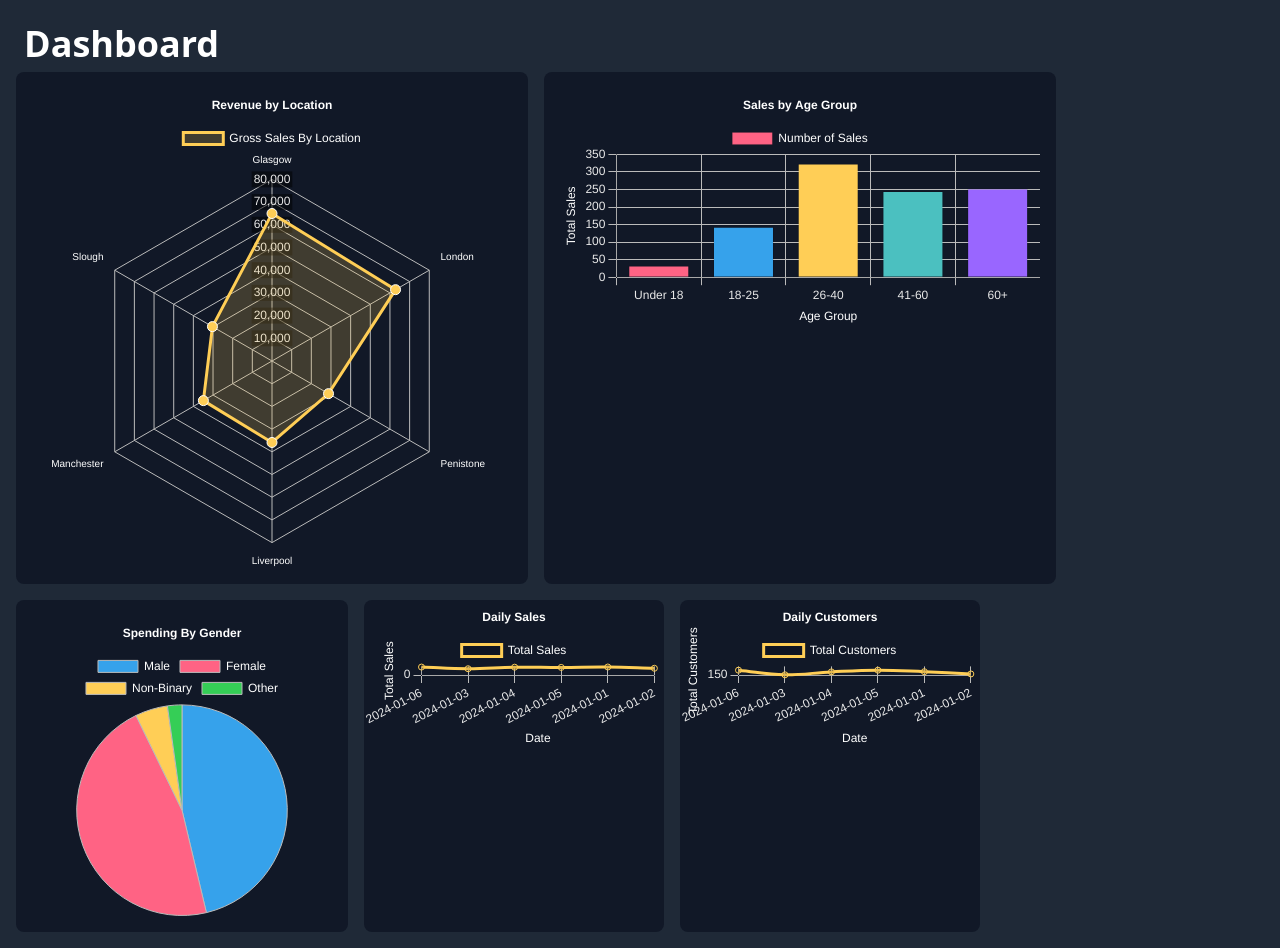
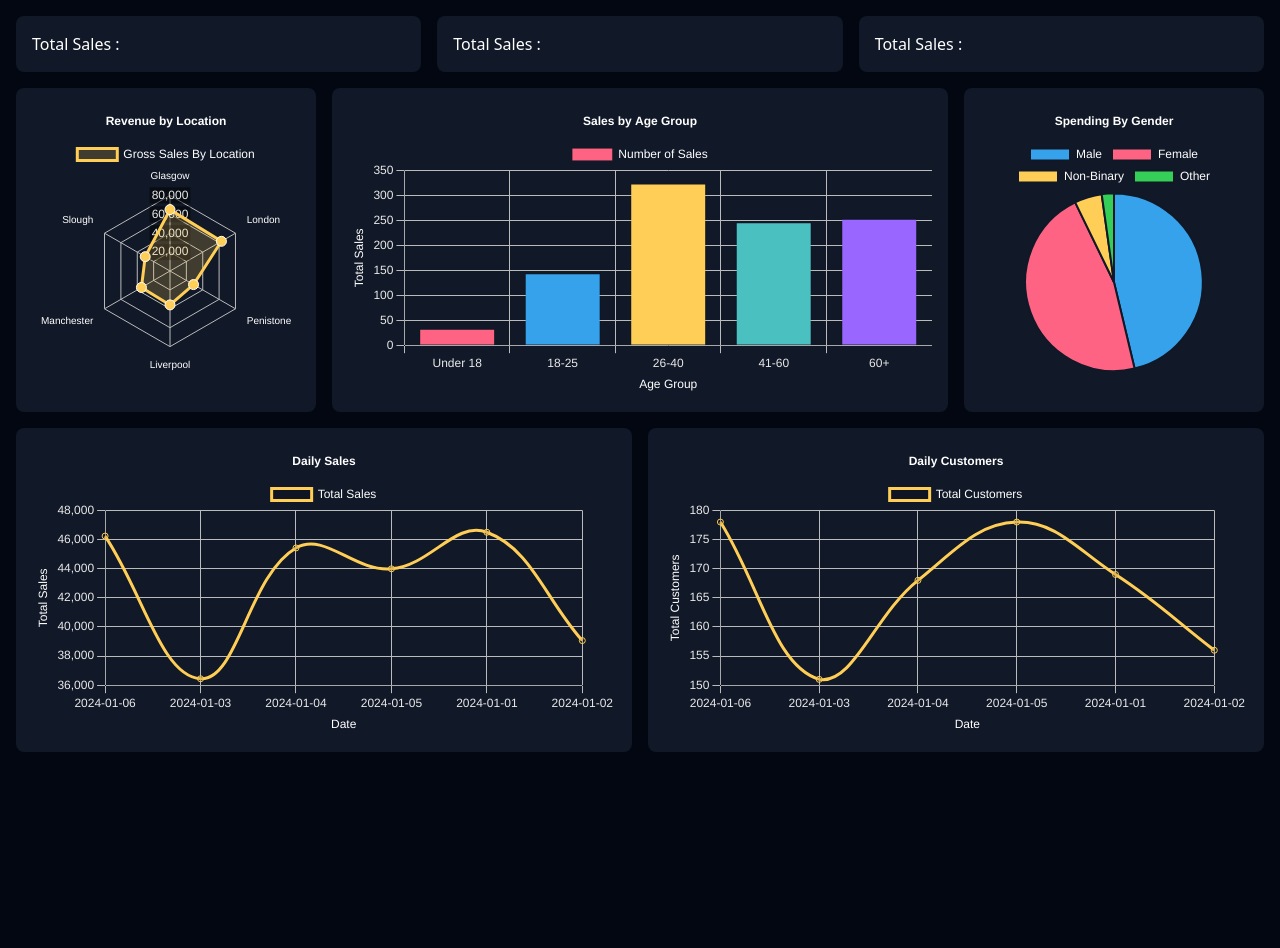
Before and after one commit to ccynth1a/sophie-project, a SvelteKit app: page / in a window 1280 px wide. After the commit the page ends 800 px from the top, so only its background shows below. Built offline with nearby package versions, Linux system fonts and the light colour scheme.

Commit message:
styling changes round 4

```diff
--- a/src/PieChart.svelte
+++ b/src/PieChart.svelte
@@ -16,8 +16,8 @@
                 data: Object.values(genderSales),
                 backgroundColor: ['#36A2EB', '#FF6384', '#FFCE56', '#35CE56'], // @PHOEBE - these r the colors used in the pie chart
                 color: '#FFFFFF', // @PHOEBE - this changes the text colour :33
-                borderColor: '#BBBBBB',
-                borderWidth: 1,
+                borderColor: '#111827',
+                borderWidth: 2,
             }
         ]
     }
--- a/src/app.html
+++ b/src/app.html
@@ -6,7 +6,7 @@
 		<meta name="viewport" content="width=device-width, initial-scale=1" />
 		%sveltekit.head%
 	</head>
-	<body data-sveltekit-preload-data="hover" class=" bg-gray-800 ">
+	<body data-sveltekit-preload-data="hover" class=" bg-gray-950 ">
 		<div style="display: contents">%sveltekit.body%</div>
 	</body>
 </html>
--- a/src/routes/+page.svelte
+++ b/src/routes/+page.svelte
@@ -18,29 +18,52 @@
         <!-- <Clock /> -->
     </div>
     <!-- the grid container :3 -->
-    <div class=" text-white text-4xl m-2 font-bold ">
+    <!-- <div class=" text-white text-4xl m-2 font-bold ">
         Dashboard
+    </div> -->
+    <!-- Totals -->
+    <div class=" gap-4 grid grid-cols-3 text-white ">
+        <div class=" card ">
+            Total Sales :
+        </div>
+        <div class=" card ">
+            Total Sales :
+        </div>
+        <div class=" card ">
+            Total Sales :
+        </div>
     </div>
-    <div class=" flex gap-4 flex-wrap  ">
+    <!-- Charts :) -->
+    <div class=" mt-4 gap-4 grid grid-cols-4 ">
         <!-- Revenue by location -->
-        <div class=" bg-gray-900 rounded-lg p-4 w-[512px] ">
+        <div class=" card ">
             <RadarChart />
         </div>
         <!-- Sales by age group -->
-        <div class=" bg-gray-900 rounded-lg p-4 w-[512px] ">
+        <div class=" card col-span-2">
             <BarChart />
         </div>
         <!-- Spending by gender -->
-        <div class=" bg-gray-900 rounded-lg p-4 ">
+        <div class=" card ">
             <PieChart />
         </div>
         <!-- Daily Sales -->
-        <div class=" bg-gray-900 rounded-lg p-4/2 ">
+        <div class=" card col-span-2">
             <SalesChart />
         </div>
         <!-- Daily Customers -->
-        <div class=" bg-gray-900 rounded-lg p-4/2 ">
+        <div class=" card col-span-2">
             <CustomersChart />
         </div>
     </div>
 </div>
+
+<style>
+    .card{
+        background: #111827;
+        border-radius: 0.5rem;
+        height: 100%;
+        width: 100%;
+        padding: 1rem;
+    }
+</style>
```
